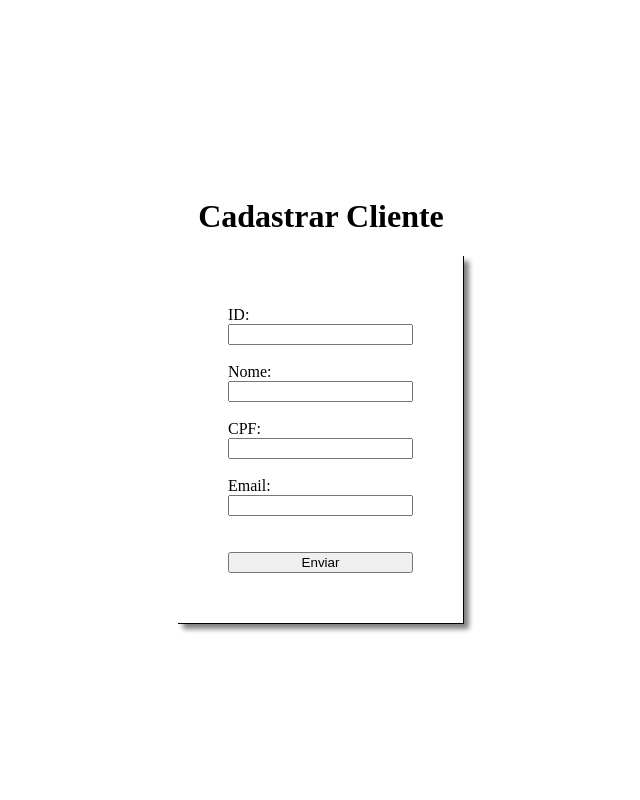
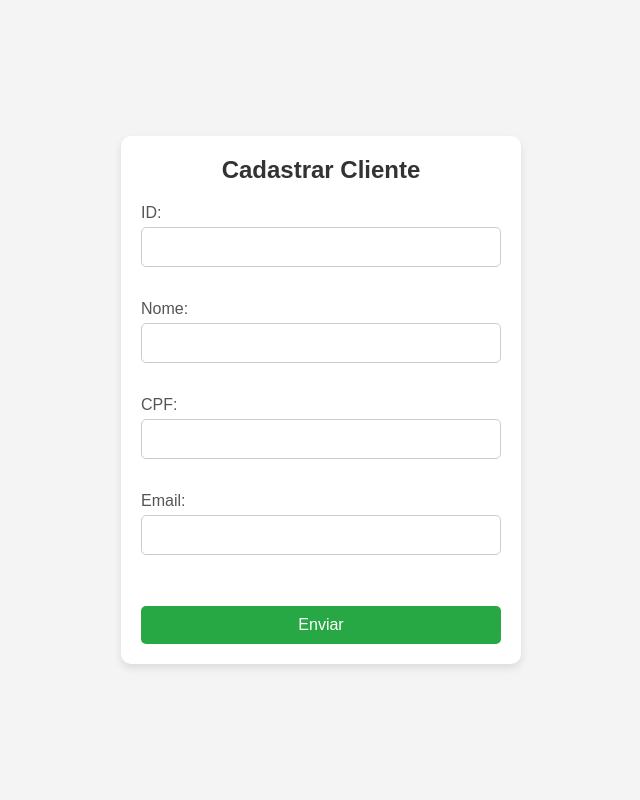
Before and after one commit to victorhvicente/ProjetoPHP-Faculdade, a PHP site: page /view/inserir-cliente/form_inserir.php in a window 1280 px wide. Shown: the whole page, without its empty margins (319-959 px from the left). Run offline with PHP 8.4, Linux system fonts and the light colour scheme.

Commit message:
Atualizações css em todas as paginas

```diff
--- a/php-bd-poo/Database.php
+++ b/php-bd-poo/Database.php
@@ -107,7 +107,9 @@ class DBClientes {
 
         try{
             $result = $this->conexao->prepare($query);
+
             $result->bindParam(":nome", $nomeBusca);
+
             $result->execute();
 
             $cliente = $result->fetch(PDO::FETCH_ASSOC);
@@ -126,8 +128,28 @@ class DBClientes {
         return $cliente;
     }
 
-    public function update($id, $nome, $CPF, $email) {
-        // atualiza o ID com os dados do paramentro - UPDATE
+    public function update($id, $nome, $cpf, $email) {
+        $query = " UPDATE " . $this->tableName . " SET nome = :nome, cpf = :cpf, email = :email WHERE id = :id ";
+
+        try{
+            $result = $this->conexao->prepare($query);
+
+            $result->bindParam(":nome", $nome);
+            $result->bindParam(":cpf", $cpf);
+            $result->bindParam(":email", $email);
+
+            $result->execute();
+
+             // Verificar o número de linhas afetadas para determinar se a atualização foi bem-sucedida
+             if ($result->rowCount() > 0) {
+                return true;
+            } else {
+                return false;
+            }
+        }
+        catch (PDOException $e) {
+            echo "Erro ao atualizar cliente: " . $e->getMessage();
+        }
     }
 
     public function delete($id) {
--- a/php-bd-poo/view/inserir-cliente/form_inserir.php
+++ b/php-bd-poo/view/inserir-cliente/form_inserir.php
@@ -3,26 +3,25 @@
 <head>
     <meta charset="UTF-8">
     <meta name="viewport" content="width=device-width, initial-scale=1.0">
-    <link href="style.css" rel="stylesheet">
+    <link href="inserir.css" rel="stylesheet">
     <title>Formulário de Cadastro</title>
 </head>
 <body>
+    <div class="container">
         <h1>Cadastrar Cliente</h1>
-    <!-- O formulário abaixo envia os dados para a mesma página (PHP_SELF) usando o método POST -->
-    <form action="<?php echo $_SERVER['PHP_SELF']; ?>" method="post">
+        <form action="<?php echo $_SERVER['PHP_SELF']; ?>" method="post" class="form-cadastro">
             <label for="id">ID:</label>
-        <input type="text" id="id" name="id"><br>
+            <input type="text" id="id" name="id" class="input-field"><br>
             <label for="nome">Nome:</label>
-        <input type="text" id="nome" name="nome"><br>
+            <input type="text" id="nome" name="nome" class="input-field"><br>
             <label for="cpf">CPF:</label>
-        <input type="text" id="cpf" name="cpf"><br>
+            <input type="text" id="cpf" name="cpf" class="input-field"><br>
             <label for="email">Email:</label>
-        <input type="email" id="email" name="email"><br><br>
-        <input type="submit" value="Enviar">
+            <input type="email" id="email" name="email" class="input-field"><br><br>
+            <input type="submit" value="Enviar" class="btn-submit">
         </form>
 
         <?php
-
         require_once "../../Database.php";
         $localHost = 'localhost';
         $nomeBD = 'banco_sistema';
@@ -32,9 +31,7 @@
         $bd = new Database($localHost, $nomeBD, $user, $senha );
         $conexao = $bd->getConnection();
 
-    // Verifica se o formulário foi submetido
         if ($_SERVER["REQUEST_METHOD"] == "POST") {
-        // Captura os dados do formulário
             $id = $_POST['id'];
             $nome = $_POST['nome'];
             $cpf = $_POST['cpf'];
@@ -42,15 +39,12 @@
 
             $bdClientes = new DBClientes($conexao);
             if ($bdClientes->create($id, $nome, $cpf, $email)) {
-
                 echo "Cliente inserido com sucesso !!!";
-        }
-        else {
-
+            } else {
                 echo "Erro ao incluir cliente.";
-
             }
         }
         ?>
+    </div>
 </body>
 </html>
--- /dev/null
+++ b/php-bd-poo/view/inserir-cliente/inserir.css
@@ -0,0 +1,77 @@
+* {
+    margin: 0;
+    padding: 0;
+    box-sizing: border-box;
+}
+
+body {
+    font-family: Arial, sans-serif;
+    background-color: #f4f4f4;
+    display: flex;
+    justify-content: center;
+    align-items: center;
+    height: 100vh;
+}
+
+.container {
+    background-color: #fff;
+    padding: 20px;
+    border-radius: 10px;
+    box-shadow: 0 4px 8px rgba(0, 0, 0, 0.1);
+    width: 100%;
+    max-width: 400px;
+    text-align: center;
+}
+
+h1 {
+    color: #333;
+    margin-bottom: 20px;
+    font-size: 24px;
+}
+
+.form-cadastro {
+    display: flex;
+    flex-direction: column;
+    align-items: flex-start;
+}
+
+label {
+    font-size: 16px;
+    margin-bottom: 5px;
+    color: #555;
+}
+
+.input-field {
+    width: 100%;
+    padding: 10px;
+    margin-bottom: 15px;
+    border: 1px solid #ccc;
+    border-radius: 5px;
+    font-size: 16px;
+    transition: border-color 0.3s ease;
+}
+
+.input-field:focus {
+    border-color: #007bff;
+    outline: none;
+}
+
+.btn-submit {
+    background-color: #28a745;
+    color: #fff;
+    border: none;
+    padding: 10px 20px;
+    border-radius: 5px;
+    cursor: pointer;
+    width: 100%;
+    font-size: 16px;
+    transition: background-color 0.3s ease;
+}
+
+.btn-submit:hover {
+    background-color: #218838;
+}
+
+.btn-submit:active {
+    background-color: #1e7e34;
+}
--- a/php-bd-poo/view/inserir-cliente/style.css
+++ /dev/null
@@ -1,26 +0,0 @@
-html, body {
-    margin: 0;
-    padding: 0;
-    box-sizing: border-box;
-}
-
-body {
-    display: flex;
-    flex-direction: column;
-    justify-content: center;
-    align-items: center;
-    height: 100vh;
-}
-
-form {
-    display: flex;
-    flex-direction: column;
-    padding: 50px;
-    border-right: 1px solid black;
-    border-bottom: 1px solid black;
-    box-shadow: 5px 5px 5px gray;
-}
-
-input[type="text"], inout[type="email"]{
-    margin-bottom: 0;
-}
--- a/php-bd-poo/view/visualizar-cliente/visualizarClienteID.php
+++ b/php-bd-poo/view/visualizar-cliente/visualizarClienteID.php
@@ -3,12 +3,12 @@
 <head>
     <meta charset="UTF-8">
     <meta name="viewport" content="width=device-width, initial-scale=1.0">
-    <link href="style.css" rel="stylesheet">
+    <link href="visualizar.css" rel="stylesheet">
     <title>Buscar cliente por ID</title>
 </head>
 <body>
-    <div id="listaClientes">
-        <form method="POST" action="">
+    <div id="listaClientes" >
+        <form method="POST" action="" >
             <h2>Informe o ID do cliente</h2>
             <input type="text"  id="id" name="id" placeholder="id"><br><br>
             <button type="submit">Buscar Cliente</button>
--- a/php-bd-poo/view/visualizar-cliente/visualizarClienteNome.php
+++ b/php-bd-poo/view/visualizar-cliente/visualizarClienteNome.php
@@ -3,13 +3,13 @@
 <head>
     <meta charset="UTF-8">
     <meta name="viewport" content="width=device-width, initial-scale=1.0">
-    <link href="style.css" rel="stylesheet">
+    <link href="visualizar.css" rel="stylesheet">
     <title>Buscar cliente pelo nome</title>
 </head>
 <body>
     <div id="listaClientes">
 
-        <form method="POST" action="">
+        <form method="POST" action="" >
             <h2>Informe o nome do cliente</h2>
 
             <input type="text" id="nome" name="nome" placeholder="Nome do cliente" ><br><br>
--- a/php-bd-poo/view/visualizar-cliente/visualizarTodos.php
+++ b/php-bd-poo/view/visualizar-cliente/visualizarTodos.php
@@ -3,7 +3,7 @@
 <head>
     <meta charset="UTF-8">
     <meta name="viewport" content="width=device-width, initial-scale=1.0">
-    <link href="style.css" rel="stylesheet">
+    <link href="visualizar.css" rel="stylesheet">
     <title>Buscar Todos os Clientes</title>
 </head>
 <body>
```
Also changed, not shown: php-bd-poo/view/atualizarDados-cliente/atualizar.css (added, +73 -0 lines), php-bd-poo/view/atualizarDados-cliente/atualizarDados.php (added, +21 -0 lines), php-bd-poo/view/visualizar-cliente/style.css (deleted, +0 -32 lines), php-bd-poo/view/visualizar-cliente/visualizar.css (added, +84 -0 lines). Lines whose indentation alone changed are shown as unchanged.
